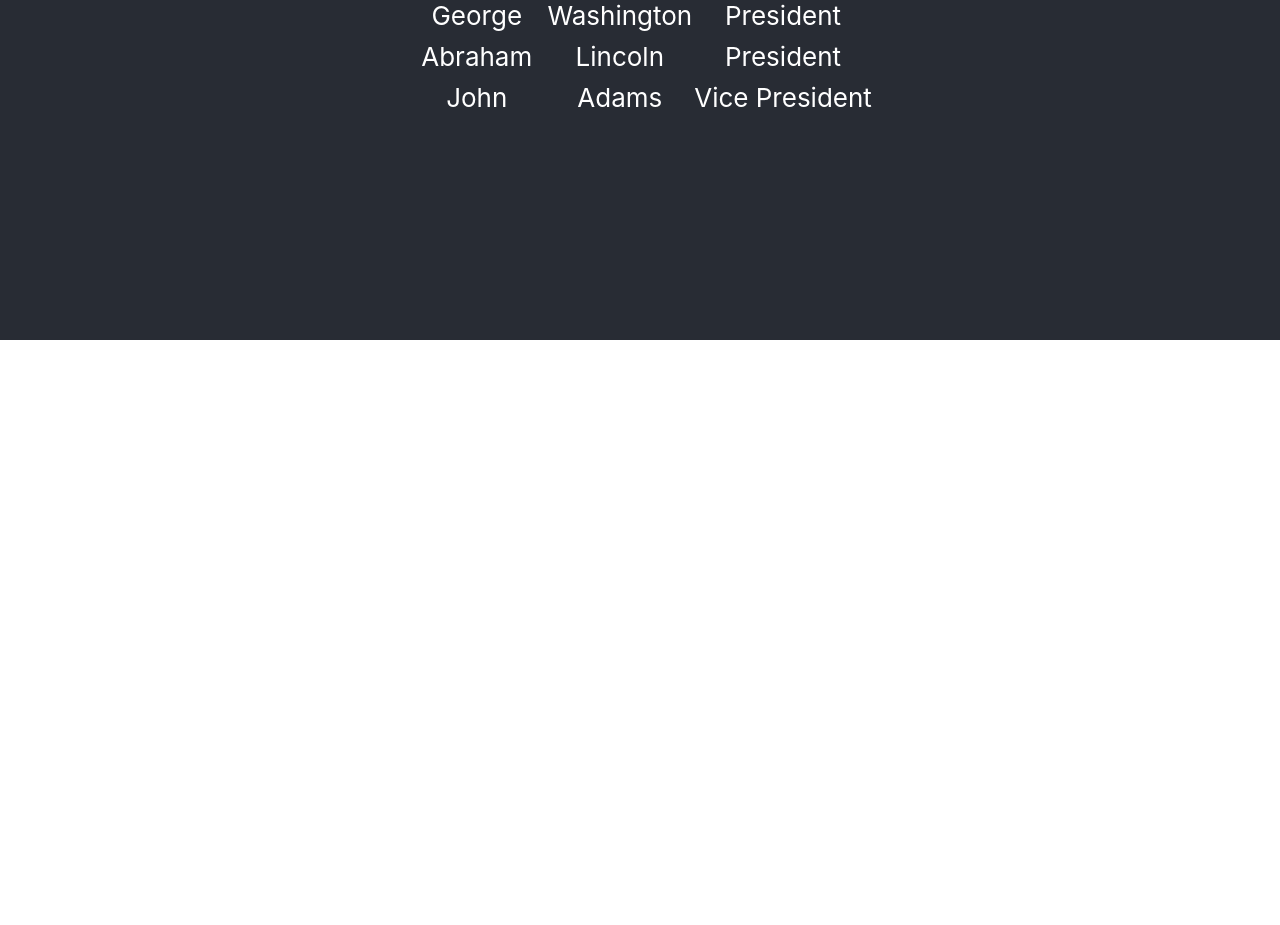
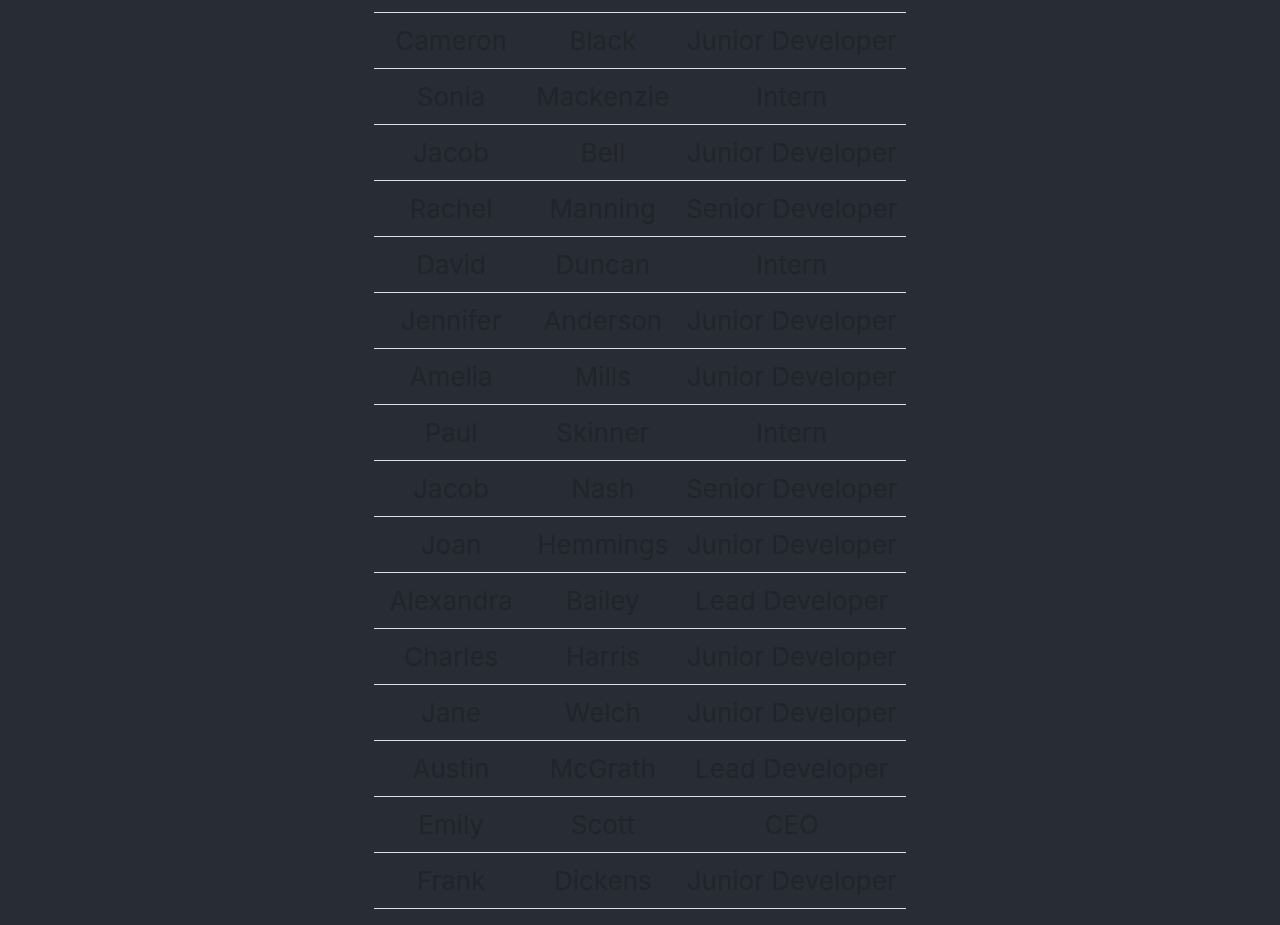
Before and after one commit to alexander-camacho/reactEmployeeDir, a React (Create React App) app: page / in a window 1280 px wide. Shown: the part 460-1385 px from the top of the page. Before the commit the page ends 800 px from the top, so only its background shows below. Built offline with nearby package versions, Linux system fonts and the light colour scheme.

Commit message:
moved starting data to separate file

```diff
--- a/src/components/TableContainer.js
+++ b/src/components/TableContainer.js
@@ -1,24 +1,7 @@
 import React, { Component } from "react"
 import Sort from "./Sort"
 import FilterBtn from "./FilterBtn"
-
-const employees = [
-    {
-        firstName: "George",
-        lastName: "Washington",
-        title: "President"
-    },
-    {
-        firstName: "Abraham",
-        lastName: "Lincoln",
-        title: "President"
-    },
-    {
-        firstName: "John",
-        lastName: "Adams",
-        title: "Vice President"
-    }
-]
+import employees from "../employees"
 
 
 class TableContainer extends Component {
@@ -38,10 +21,10 @@ class TableContainer extends Component {
 
     render() {
         return (<div>
-            <button className="btn btn-primary" onClick={() => this.handleTableChange("sortFirst")}>Sort by First Name</button>
-            <button className="btn btn-primary" onClick={() => this.handleTableChange("sortLast")}>Sort by Last Name</button>
+            <button className="btn btn-primary" onClick={() => this.handleTableChange("sortFirst")}>Sort All by First Name</button>
+            <button className="btn btn-primary" onClick={() => this.handleTableChange("sortLast")}>Sort All by Last Name</button>
             <FilterBtn data={employees} handleTableChange={this.handleTableChange}/>
-            <table>
+            <table class="table">
                 <thead>
                     <tr>
                         <th>First Name</th>
--- /dev/null
+++ b/src/employees.js
@@ -0,0 +1,106 @@
+
+
+const employees = [
+    {
+        firstName: "Kimberly",
+        lastName: "Skinner",
+        title: "Intern"
+    },
+    {
+        firstName: "Maria",
+        lastName: "Young",
+        title: "Senior Developer"
+    },
+    {
+        firstName: "Irene",
+        lastName: "North",
+        title: "Junior Developer"
+    },
+    {
+        firstName: "Piers",
+        lastName: "Davies",
+        title: "Senior Developer"
+    },
+    {
+        firstName: "Cameron",
+        lastName: "Black",
+        title: "Junior Developer"
+    },
+    {
+        firstName: "Sonia",
+        lastName: "Mackenzie",
+        title: "Intern"
+    },
+    {
+        firstName: "Jacob",
+        lastName: "Bell",
+        title: "Junior Developer"
+    },
+    {
+        firstName: "Rachel",
+        lastName: "Manning",
+        title: "Senior Developer"
+    },
+    {
+        firstName: "David",
+        lastName: "Duncan",
+        title: "Intern"
+    },
+    {
+        firstName: "Jennifer",
+        lastName: "Anderson",
+        title: "Junior Developer"
+    },
+    {
+        firstName: "Amelia",
+        lastName: "Mills",
+        title: "Junior Developer"
+    },
+    {
+        firstName: "Paul",
+        lastName: "Skinner",
+        title: "Intern"
+    },
+    {
+        firstName: "Jacob",
+        lastName: "Nash",
+        title: "Senior Developer"
+    },
+    {
+        firstName: "Joan",
+        lastName: "Hemmings",
+        title: "Junior Developer"
+    },
+    {
+        firstName: "Alexandra",
+        lastName: "Bailey",
+        title: "Lead Developer"
+    },
+    {
+        firstName: "Charles",
+        lastName: "Harris",
+        title: "Junior Developer"
+    },
+    {
+        firstName: "Jane",
+        lastName: "Welch",
+        title: "Junior Developer"
+    },
+    {
+        firstName: "Austin",
+        lastName: "McGrath",
+        title: "Lead Developer"
+    },
+    {
+        firstName: "Emily",
+        lastName: "Scott",
+        title: "CEO"
+    },
+    {
+        firstName: "Frank",
+        lastName: "Dickens",
+        title: "Junior Developer"
+    }
+]
+
+export default employees
```
